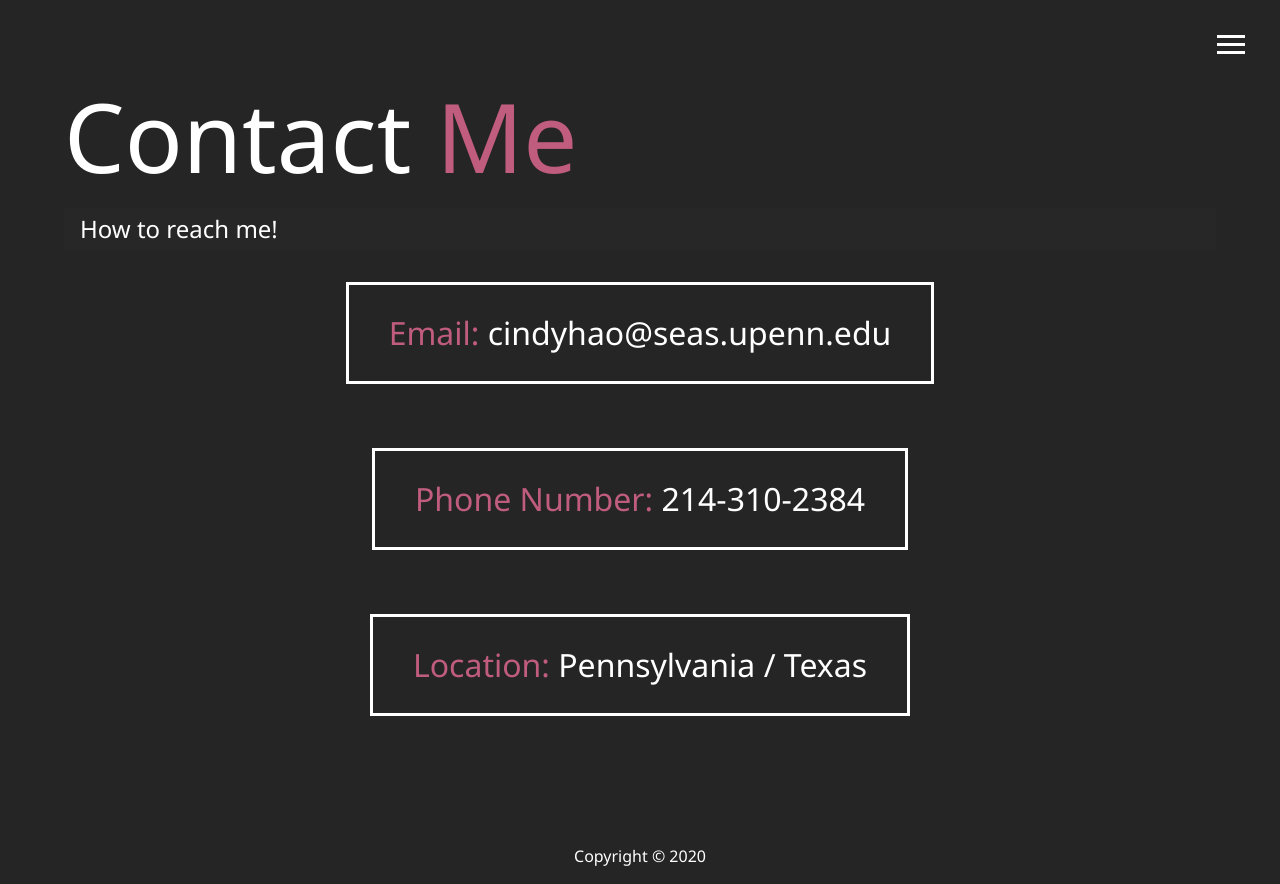
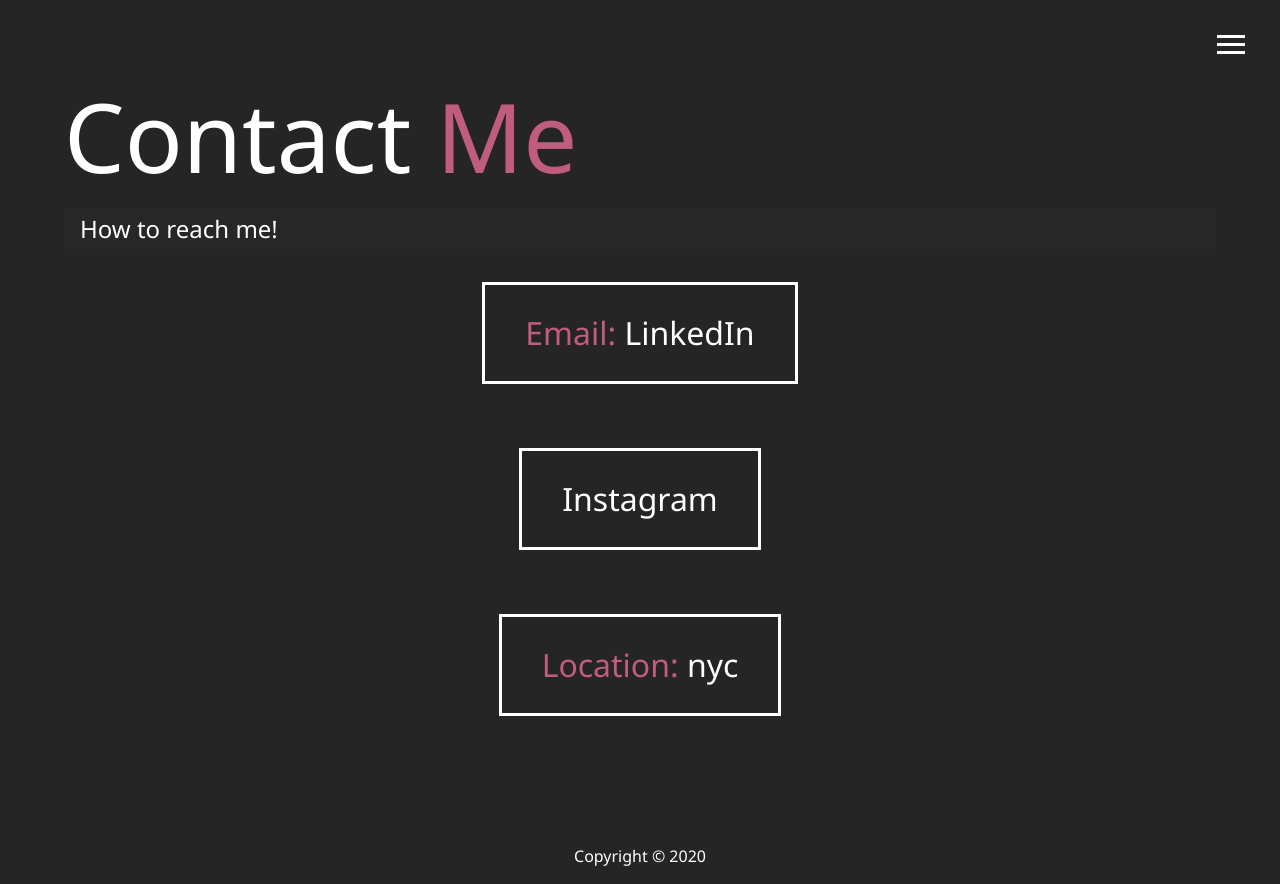
Before and after one commit to haoyxc/portfolio-site, a plain HTML site: page contact.html in a window 1280 px wide. Drawn offline with Linux system fonts and the light colour scheme.

Commit message:
Update contact.html

```diff
--- a/contact.html
+++ b/contact.html
@@ -62,14 +62,14 @@
       <div class="boxes">
         <div>
           <span class="text-secondary">Email: </span
-          ><a href="mailto: cindyhao@seas.upenn.com">cindyhao@seas.upenn.edu</a>
+          ><a href="https://www.linkedin.com/in/cindyhao/" target="_blank">LinkedIn</a>
         </div>
       </div>
       <div class="boxes">
-        <div><span class="text-secondary">Phone Number: </span>214-310-2384</div>
+        <div><a href="https://www.instagram.com/cindyyhao/" target="_blank">Instagram</a></div>
       </div>
       <div class="boxes">
-        <div><span class="text-secondary">Location: </span>Pennsylvania / Texas</div>
+        <div><span class="text-secondary">Location: </span>nyc</div>
       </div>
     </main>
     <footer id="main-footer">
```
